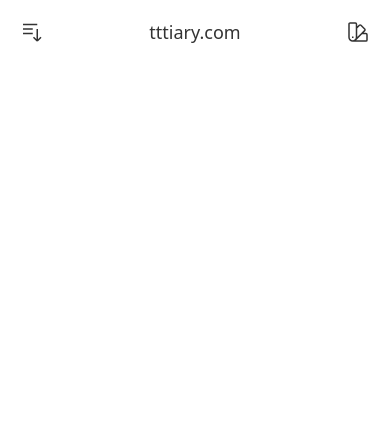
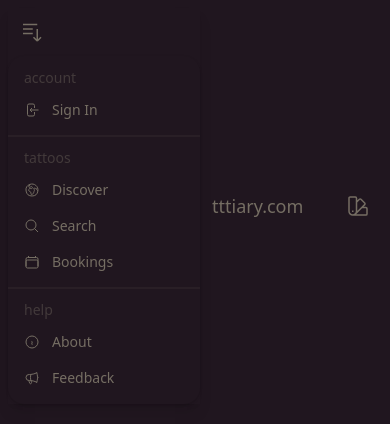
Before and after one commit to kingjulien1/tattiary, a Next.js app: page / in a window 390 px wide. Shown: the top 424 px of the page. Built offline with nearby package versions, Linux system fonts and the light colour scheme.

Commit message:
feat: drafting theme toggle

```diff
--- a/app/layout.js
+++ b/app/layout.js
@@ -10,7 +10,7 @@
 
 export default function RootLayout({ children }) {
   return (
-    <html data-theme="pastel" lang="en">
+    <html data-theme="coffee" lang="en">
       <body>
         <Navbar />
         <main className="lg:p-4 h-screen">{children}</main>
@@ -18,3 +18,16 @@
     </html>
   )
 }
+
+/**
+ * main navigation menu linking most important resources
+ */
+function Menu() {
+  return (
+    <ul tabIndex={0} className="py-2 dropdown-content dropdown-open menu menu-compact shadow bg-base-100 rounded-box w-48">
+      {Object.keys(groups).map((group) => (
+        <Group key={group} name={group} />
+      ))}
+    </ul>
+  )
+}
--- /dev/null
+++ b/components/dropdown/index.js
@@ -0,0 +1,6 @@
+/**
+ * component to toggle / drop down navigation menu
+ */
+export default function Navigation() {
+  return <div className="dropdow shadow-lg" children={[<Button />, <Menu />]} />
+}
--- a/components/dropdown/navigation.js
+++ b/components/dropdown/navigation.js
@@ -4,7 +4,7 @@
  * component to toggle / drop down navigation menu
  */
 export default function Navigation() {
-  return <div className="dropdown" children={[<Button />, <Menu />]} />
+  return <div className="dropdow shadow-lg" children={[<Button />, <Menu />]} />
 }
 
 /**
@@ -25,7 +25,7 @@
  */
 function Menu() {
   return (
-    <ul tabIndex={0} className="py-2 dropdown-content menu menu-compact shadow bg-base-100 rounded-box w-52">
+    <ul tabIndex={0} className="py-2 dropdown-content dropdown-open menu menu-compact shadow bg-base-100 rounded-box w-48">
       {Object.keys(groups).map((group) => (
         <Group key={group} name={group} />
       ))}
@@ -36,11 +36,16 @@
 /**
  * combine / associate related resources into groups with a title of the topic of relation
  * @todo show resources based on authentication state
+ * @todo select active item with router
  */
-function Group({ name }) {
+export function Group({ name }) {
+  const isFirst = name !== Object.keys(groups)[0]
+
   return (
     <>
-      <li className="menu-title" children={<span className="my-1 font-medium" children={name} />} />
+      {isFirst && <div className="divider m-0" />}
+
+      <li className="menu-title" children={<span className="font-medium" children={name} />} />
 
       {groups[name].map((group) => (
         <Item {...group} isActive={group.name === "discover"} show={!group.isProtected} />
@@ -52,7 +57,7 @@
 /**
  * group item linking to a resource
  */
-function Item({ name, href, path, isActive, show }) {
+export function Item({ name, href, path, isActive, show }) {
   if (!show) return null
 
   return (
@@ -69,41 +74,64 @@
  * resources, grouped by topic
  */
 const groups = {
-  tattoos: [
-    {
-      name: "artists & shops",
-      href: "/find",
-      path: "M21 21l-5.197-5.197m0 0A7.5 7.5 0 105.196 5.196a7.5 7.5 0 0010.607 10.607z",
-    },
-    {
-      name: "discover",
-      href: "/discover",
-      path: "M20.893 13.393l-1.135-1.135a2.252 2.252 0 01-.421-.585l-1.08-2.16a.414.414 0 00-.663-.107.827.827 0 01-.812.21l-1.273-.363a.89.89 0 00-.738 1.595l.587.39c.59.395.674 1.23.172 1.732l-.2.2c-.212.212-.33.498-.33.796v.41c0 .409-.11.809-.32 1.158l-1.315 2.191a2.11 2.11 0 01-1.81 1.025 1.055 1.055 0 01-1.055-1.055v-1.172c0-.92-.56-1.747-1.414-2.089l-.655-.261a2.25 2.25 0 01-1.383-2.46l.007-.042a2.25 2.25 0 01.29-.787l.09-.15a2.25 2.25 0 012.37-1.048l1.178.236a1.125 1.125 0 001.302-.795l.208-.73a1.125 1.125 0 00-.578-1.315l-.665-.332-.091.091a2.25 2.25 0 01-1.591.659h-.18c-.249 0-.487.1-.662.274a.931.931 0 01-1.458-1.137l1.411-2.353a2.25 2.25 0 00.286-.76m11.928 9.869A9 9 0 008.965 3.525m11.928 9.868A9 9 0 118.965 3.525",
-    },
-  ],
   account: [
     {
-      name: "profile",
+      name: "Dashboard",
       href: "/profile",
       path: "M17.982 18.725A7.488 7.488 0 0012 15.75a7.488 7.488 0 00-5.982 2.975m11.963 0a9 9 0 10-11.963 0m11.963 0A8.966 8.966 0 0112 21a8.966 8.966 0 01-5.982-2.275M15 9.75a3 3 0 11-6 0 3 3 0 016 0z",
       isProtected: true,
     },
     {
-      name: "settings",
+      name: "Notifications (23)",
+      href: "/dash",
+      path: "M15.75 9V5.25A2.25 2.25 0 0013.5 3h-6a2.25 2.25 0 00-2.25 2.25v13.5A2.25 2.25 0 007.5 21h6a2.25 2.25 0 002.25-2.25V15m3 0l3-3m0 0l-3-3m3 3H9",
+      isProtected: true,
+    },
+    {
+      name: "Settings",
       href: "/settings",
       path: "M4.5 12a7.5 7.5 0 0015 0m-15 0a7.5 7.5 0 1115 0m-15 0H3m16.5 0H21m-1.5 0H12m-8.457 3.077l1.41-.513m14.095-5.13l1.41-.513M5.106 17.785l1.15-.964m11.49-9.642l1.149-.964M7.501 19.795l.75-1.3m7.5-12.99l.75-1.3m-6.063 16.658l.26-1.477m2.605-14.772l.26-1.477m0 17.726l-.26-1.477M10.698 4.614l-.26-1.477M16.5 19.794l-.75-1.299M7.5 4.205L12 12m6.894 5.785l-1.149-.964M6.256 7.178l-1.15-.964m15.352 8.864l-1.41-.513M4.954 9.435l-1.41-.514M12.002 12l-3.75 6.495",
       isProtected: true,
     },
     {
-      name: "sign out",
+      name: "Sign Out",
       href: "/signout",
       path: "M15.75 9V5.25A2.25 2.25 0 0013.5 3h-6a2.25 2.25 0 00-2.25 2.25v13.5A2.25 2.25 0 007.5 21h6a2.25 2.25 0 002.25-2.25V15m3 0l3-3m0 0l-3-3m3 3H9",
       isProtected: true,
     },
     {
-      name: "sign in",
+      name: "Sign In",
       href: "/signin",
       path: "M15.75 9V5.25A2.25 2.25 0 0013.5 3h-6a2.25 2.25 0 00-2.25 2.25v13.5A2.25 2.25 0 007.5 21h6a2.25 2.25 0 002.25-2.25V15M12 9l-3 3m0 0l3 3m-3-3h12.75",
     },
   ],
+  tattoos: [
+    {
+      name: "Discover",
+      href: "/discover",
+      path: "M20.893 13.393l-1.135-1.135a2.252 2.252 0 01-.421-.585l-1.08-2.16a.414.414 0 00-.663-.107.827.827 0 01-.812.21l-1.273-.363a.89.89 0 00-.738 1.595l.587.39c.59.395.674 1.23.172 1.732l-.2.2c-.212.212-.33.498-.33.796v.41c0 .409-.11.809-.32 1.158l-1.315 2.191a2.11 2.11 0 01-1.81 1.025 1.055 1.055 0 01-1.055-1.055v-1.172c0-.92-.56-1.747-1.414-2.089l-.655-.261a2.25 2.25 0 01-1.383-2.46l.007-.042a2.25 2.25 0 01.29-.787l.09-.15a2.25 2.25 0 012.37-1.048l1.178.236a1.125 1.125 0 001.302-.795l.208-.73a1.125 1.125 0 00-.578-1.315l-.665-.332-.091.091a2.25 2.25 0 01-1.591.659h-.18c-.249 0-.487.1-.662.274a.931.931 0 01-1.458-1.137l1.411-2.353a2.25 2.25 0 00.286-.76m11.928 9.869A9 9 0 008.965 3.525m11.928 9.868A9 9 0 118.965 3.525",
+    },
+    {
+      name: "Search",
+      href: "/find",
+      path: "M21 21l-5.197-5.197m0 0A7.5 7.5 0 105.196 5.196a7.5 7.5 0 0010.607 10.607z",
+    },
+    {
+      name: "Bookings",
+      href: "/books",
+      path: "M6.75 3v2.25M17.25 3v2.25M3 18.75V7.5a2.25 2.25 0 012.25-2.25h13.5A2.25 2.25 0 0121 7.5v11.25m-18 0A2.25 2.25 0 005.25 21h13.5A2.25 2.25 0 0021 18.75m-18 0v-7.5A2.25 2.25 0 015.25 9h13.5A2.25 2.25 0 0121 11.25v7.5",
+    },
+  ],
+  help: [
+    {
+      name: "About",
+      href: "/about",
+      path: "M11.25 11.25l.041-.02a.75.75 0 011.063.852l-.708 2.836a.75.75 0 001.063.853l.041-.021M21 12a9 9 0 11-18 0 9 9 0 0118 0zm-9-3.75h.008v.008H12V8.25z",
+    },
+    {
+      name: "Feedback",
+      href: "/guides",
+      path: "M10.34 15.84c-.688-.06-1.386-.09-2.09-.09H7.5a4.5 4.5 0 110-9h.75c.704 0 1.402-.03 2.09-.09m0 9.18c.253.962.584 1.892.985 2.783.247.55.06 1.21-.463 1.511l-.657.38c-.551.318-1.26.117-1.527-.461a20.845 20.845 0 01-1.44-4.282m3.102.069a18.03 18.03 0 01-.59-4.59c0-1.586.205-3.124.59-4.59m0 9.18a23.848 23.848 0 018.835 2.535M10.34 6.66a23.847 23.847 0 008.835-2.535m0 0A23.74 23.74 0 0018.795 3m.38 1.125a23.91 23.91 0 011.014 5.395m-1.014 8.855c-.118.38-.245.754-.38 1.125m.38-1.125a23.91 23.91 0 001.014-5.395m0-3.46c.495.413.811 1.035.811 1.73 0 .695-.316 1.317-.811 1.73m0-3.46a24.347 24.347 0 010 3.46",
+    },
+  ],
 }
--- a/components/dropdown/theme.js
+++ b/components/dropdown/theme.js
@@ -1,8 +1,10 @@
+"use client"
+
 /**
  * manually apply custom color theme to layout
  */
 export default function ThemePicker() {
-  return <div className="dropdown dropdown-bottom dropdown-end dropdown-hover" children={[<Button />, <Menu />]} />
+  return <div className="dropdown dropdown-bottom dropdown-end" children={[<Button key={0} />, <Menu key={1} />]} />
 }
 
 /**
@@ -11,7 +13,7 @@
 function Button() {
   return (
     <label tabIndex={0} className="btn btn-square btn-ghost">
-      <svg className="h-6 w-6" fill="none" stroke="currentColor" strokeWidth="1.5" viewBox="0 0 24 24" xmlns="http://www.w3.org/2000/svg">
+      <svg className="h-6 w-6" fill="none" stroke="currentColor" strokeWidth="1.5" viewBox="0 0 24 24" xmlns="http://www.w3.org/svg">
         <path d="M4.098 19.902a3.75 3.75 0 005.304 0l6.401-6.402M6.75 21A3.75 3.75 0 013 17.25V4.125C3 3.504 3.504 3 4.125 3h5.25c.621 0 1.125.504 1.125 1.125v4.072M6.75 21a3.75 3.75 0 003.75-3.75V8.197M6.75 21h13.125c.621 0 1.125-.504 1.125-1.125v-5.25c0-.621-.504-1.125-1.125-1.125h-4.072M10.5 8.197l2.88-2.88c.438-.439 1.15-.439 1.59 0l3.712 3.713c.44.44.44 1.152 0 1.59l-2.879 2.88M6.75 17.25h.008v.008H6.75v-.008z" />
       </svg>
     </label>
@@ -22,9 +24,24 @@
  * select one of a list of predifined themes to apply to layout
  */
 function Menu() {
+  const theme = document.querySelector("html").getAttribute("data-theme")
+  console.log(theme)
+
   return (
-    <ul tabIndex={0} className="p-2 dropdown-content menu menu-compact shadow bg-base-100 rounded-box w-52">
-      <li className=""></li>
+    <ul tabIndex={0} className="w-52 py-2 dropdown-content menu menu-compact shadow bg-base-100 rounded-box bordered">
+      <li className="menu-title" children={<span className="my-1 font-medium" children="light" />} />
+      <Theme name="autumn" />
     </ul>
   )
 }
+
+/**
+ * color theme as menu item - on selection apply this theme
+ */
+function Theme({ name }) {
+  return (
+    <li>
+      <button children="autumn" onClick={() => document.querySelector("html").setAttribute("data-theme", name)} />
+    </li>
+  )
+}
--- /dev/null
+++ b/components/footer.js
@@ -0,0 +1,35 @@
+export default function Footer() {
+  return (
+    <footer className="footer footer-center p-10 bg-primary text-primary-content">
+      <div>
+        <svg width="50" height="50" viewBox="0 0 24 24" xmlns="http://www.w3.org/2000/svg" fillRule="evenodd" clipRule="evenodd" className="inline-block fill-current">
+          <path d="M22.672 15.226l-2.432.811.841 2.515c.33 1.019-.209 2.127-1.23 2.456-1.15.325-2.148-.321-2.463-1.226l-.84-2.518-5.013 1.677.84 2.517c.391 1.203-.434 2.542-1.831 2.542-.88 0-1.601-.564-1.86-1.314l-.842-2.516-2.431.809c-1.135.328-2.145-.317-2.463-1.229-.329-1.018.211-2.127 1.231-2.456l2.432-.809-1.621-4.823-2.432.808c-1.355.384-2.558-.59-2.558-1.839 0-.817.509-1.582 1.327-1.846l2.433-.809-.842-2.515c-.33-1.02.211-2.129 1.232-2.458 1.02-.329 2.13.209 2.461 1.229l.842 2.515 5.011-1.677-.839-2.517c-.403-1.238.484-2.553 1.843-2.553.819 0 1.585.509 1.85 1.326l.841 2.517 2.431-.81c1.02-.33 2.131.211 2.461 1.229.332 1.018-.21 2.126-1.23 2.456l-2.433.809 1.622 4.823 2.433-.809c1.242-.401 2.557.484 2.557 1.838 0 .819-.51 1.583-1.328 1.847m-8.992-6.428l-5.01 1.675 1.619 4.828 5.011-1.674-1.62-4.829z"></path>
+        </svg>
+        <p className="font-bold">
+          ACME Industries Ltd. <br />
+          Providing reliable tech since 1992
+        </p>
+        <p>Copyright © 2023 - All right reserved</p>
+      </div>
+      <div>
+        <div className="grid grid-flow-col gap-4">
+          <a>
+            <svg xmlns="http://www.w3.org/2000/svg" width="24" height="24" viewBox="0 0 24 24" className="fill-current">
+              <path d="M24 4.557c-.883.392-1.832.656-2.828.775 1.017-.609 1.798-1.574 2.165-2.724-.951.564-2.005.974-3.127 1.195-.897-.957-2.178-1.555-3.594-1.555-3.179 0-5.515 2.966-4.797 6.045-4.091-.205-7.719-2.165-10.148-5.144-1.29 2.213-.669 5.108 1.523 6.574-.806-.026-1.566-.247-2.229-.616-.054 2.281 1.581 4.415 3.949 4.89-.693.188-1.452.232-2.224.084.626 1.956 2.444 3.379 4.6 3.419-2.07 1.623-4.678 2.348-7.29 2.04 2.179 1.397 4.768 2.212 7.548 2.212 9.142 0 14.307-7.721 13.995-14.646.962-.695 1.797-1.562 2.457-2.549z"></path>
+            </svg>
+          </a>
+          <a>
+            <svg xmlns="http://www.w3.org/2000/svg" width="24" height="24" viewBox="0 0 24 24" className="fill-current">
+              <path d="M19.615 3.184c-3.604-.246-11.631-.245-15.23 0-3.897.266-4.356 2.62-4.385 8.816.029 6.185.484 8.549 4.385 8.816 3.6.245 11.626.246 15.23 0 3.897-.266 4.356-2.62 4.385-8.816-.029-6.185-.484-8.549-4.385-8.816zm-10.615 12.816v-8l8 3.993-8 4.007z"></path>
+            </svg>
+          </a>
+          <a>
+            <svg xmlns="http://www.w3.org/2000/svg" width="24" height="24" viewBox="0 0 24 24" className="fill-current">
+              <path d="M9 8h-3v4h3v12h5v-12h3.642l.358-4h-4v-1.667c0-.955.192-1.333 1.115-1.333h2.885v-5h-3.808c-3.596 0-5.192 1.583-5.192 4.615v3.385z"></path>
+            </svg>
+          </a>
+        </div>
+      </div>
+    </footer>
+  )
+}
--- a/components/navbar.js
+++ b/components/navbar.js
@@ -7,10 +7,16 @@
  */
 export default function Navbar() {
   return (
-    <nav className="navbar md:px-4 lg:px-8">
+    <nav className="navbar md:px-4">
       <div className="navbar-start" children={<Navigation />} />
-      <div className="navbar-center font-xs" children={<Link className="btn btn-ghost normal-case text-lg font-medium" href="/" children="tttiary.com" />} />
+      <div className="navbar-center font-xs" children={<Brand children="tttiary.com" />} />
       <div className="navbar-end" children={<ThemePicker />} />
     </nav>
   )
 }
+
+/**
+ * center piece of navigation bar displaying service name
+ * @todo append to / replace with logo
+ */
+const Brand = ({ children }) => <Link href="/" className="btn btn-ghost normal-case text-lg font-medium" children={children} />
```
